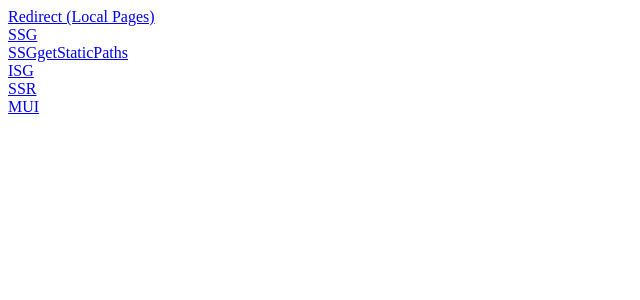
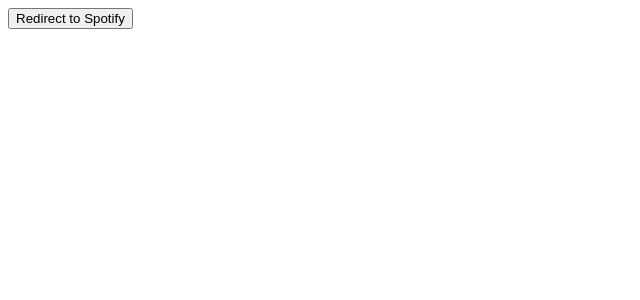
Before and after one commit to shubhamjaintech/nextjs-deeper, a Next.js app: page / in a window 1280 px wide. Shown: the top 300 px of the page, without its empty margins (0-640 px from the left). Built offline with nearby package versions, Linux system fonts and the light colour scheme.

Commit message:
spotify button test

```diff
--- a/pages/index.js
+++ b/pages/index.js
@@ -1,6 +1,24 @@
 import Head from 'next/head'
-import Link from 'next/link'
+// import Link from 'next/link'
 export default function Home() {
+
+  const redirectToSpotify = () => {
+    // const isMobile = /Android|webOS|iPhone|iPad|iPod|BlackBerry|IEMobile|Opera Mini/i.test(navigator.userAgent);
+    // window.open('https://open.spotify.com/', '_blank');
+
+    // if (isMobile) {
+      try {
+        window.location.href = 'spotify://open';
+      } catch (error) {
+        const appStoreLink = 'https://apps.apple.com/us/app/spotify-music/id324684580';
+        const playStoreLink = 'https://play.google.com/store/apps/details?id=com.spotify.music';
+        const storeLink = isMobile && /iPhone|iPad|iPod/i.test(navigator.userAgent) ? appStoreLink : playStoreLink;
+        window.location.href = storeLink;
+      }
+    // } else {
+    //   window.open('https://open.spotify.com/', '_blank');
+    // }
+  };
   return (
     <div >
       <Head>
@@ -8,12 +26,14 @@
       </Head>
 
       <main>
-      <div> <Link href='/redi'>Redirect (Local Pages)</Link></div>
+      {/* <div> <Link href='/redi'>Redirect (Local Pages)</Link></div>
         <div> <Link href='/ssg'>SSG</Link></div>
         <div> <Link href='/SsgGetStaticPaths'>SSGgetStaticPaths</Link></div>
         <div> <Link href='/isg'>ISG</Link></div>
         <div> <Link href='/ssr'>SSR</Link></div>
-        <div> <Link href='/mui'>MUI</Link></div>
+        <div> <Link href='/mui'>MUI</Link></div> */}
+
+        <button onClick={redirectToSpotify}> Redirect to Spotify</button>
       </main>
 
       <footer>
```
